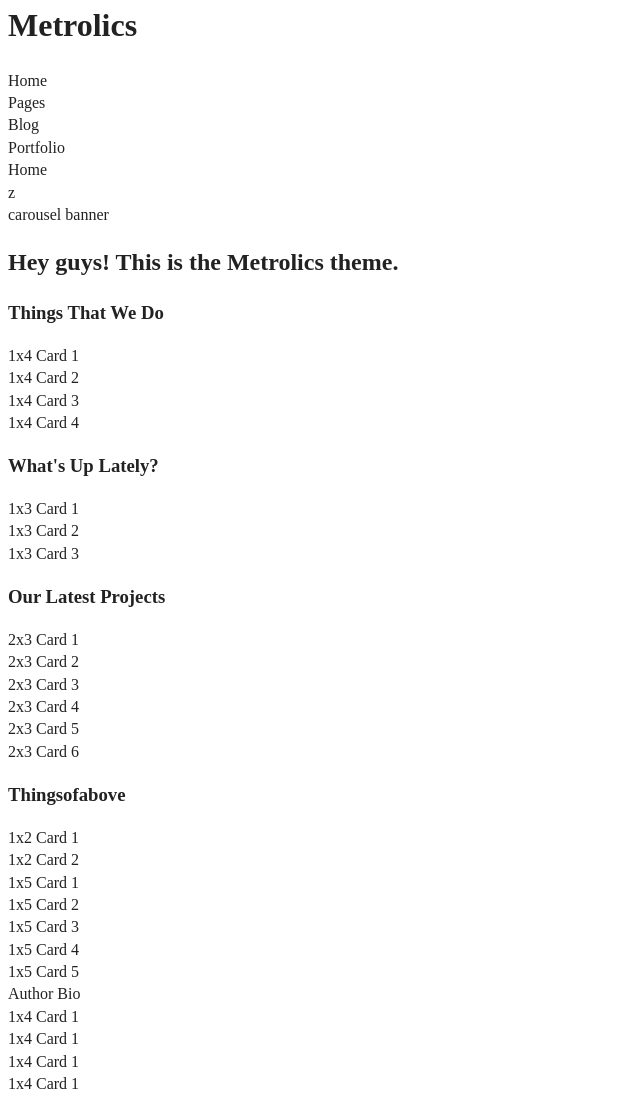
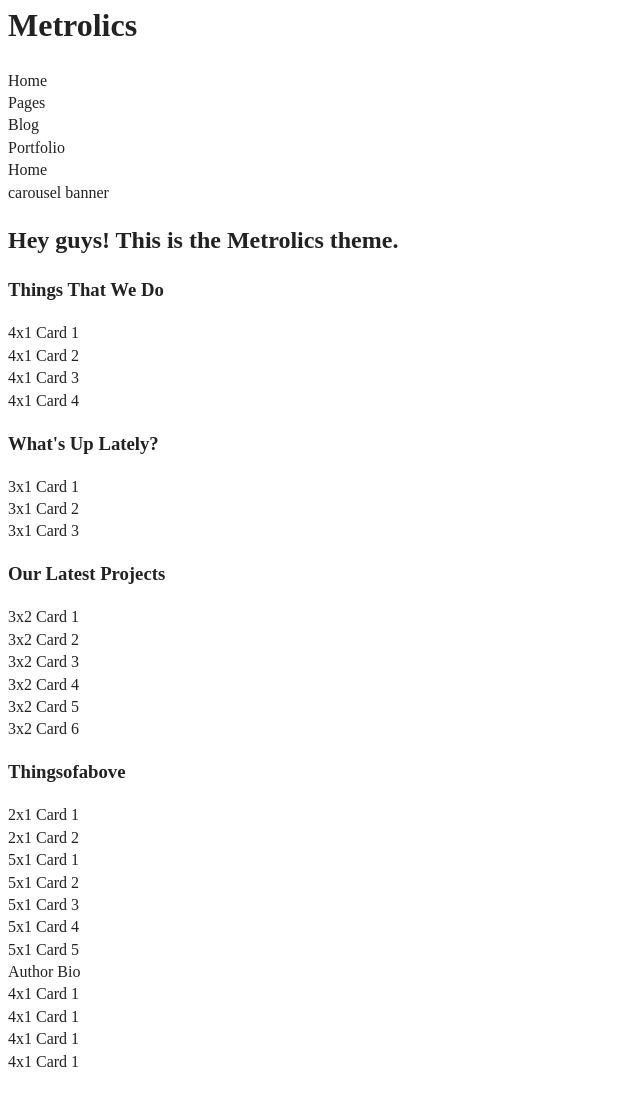
Before and after one commit to Ktan61/metrolics_mockup, a plain HTML site: page index.html in a window 1280 px wide. Shown: the part 18-1121 px from the top of the page, without its empty margins (0-640 px from the left). After the commit the page ends 1099 px from the top, so only its background shows below. Drawn offline with Linux system fonts and the light colour scheme.

Commit message:
Updated content to follow standard width x height convention

```diff
--- a/index.html
+++ b/index.html
@@ -34,7 +34,7 @@
         <div>Blog</div>
         <div>Portfolio</div>
         <div>Home</div>
-      </div>z
+      </div>
     </div>
   </header>
 
@@ -56,10 +56,10 @@
         <h3>Things That We Do</h3>
       </div>
       <div>
-        <div>1x4 Card 1</div>
-        <div>1x4 Card 2</div>
-        <div>1x4 Card 3</div>
-        <div>1x4 Card 4</div>
+        <div>4x1 Card 1</div>
+        <div>4x1 Card 2</div>
+        <div>4x1 Card 3</div>
+        <div>4x1 Card 4</div>
       </div>
     </div>
   </section>
@@ -70,9 +70,9 @@
         <h3>What's Up Lately?</h3>
       </div>
       <div>
-        <div>1x3 Card 1</div>
-        <div>1x3 Card 2</div>
-        <div>1x3 Card 3</div>
+        <div>3x1 Card 1</div>
+        <div>3x1 Card 2</div>
+        <div>3x1 Card 3</div>
       </div>
     </div>
   </section>
@@ -83,12 +83,12 @@
         <h3>Our Latest Projects</h3>
       </div>
       <div>
-        <div>2x3 Card 1</div>
-        <div>2x3 Card 2</div>
-        <div>2x3 Card 3</div>
-        <div>2x3 Card 4</div>
-        <div>2x3 Card 5</div>
-        <div>2x3 Card 6</div>
+        <div>3x2 Card 1</div>
+        <div>3x2 Card 2</div>
+        <div>3x2 Card 3</div>
+        <div>3x2 Card 4</div>
+        <div>3x2 Card 5</div>
+        <div>3x2 Card 6</div>
       </div>
     </div>
   </section>
@@ -99,19 +99,19 @@
         <h3>Thingsofabove</h3>
       </div>
       <div>
-        <div>1x2 Card 1</div>
-        <div>1x2 Card 2</div>
+        <div>2x1 Card 1</div>
+        <div>2x1 Card 2</div>
       </div>
     </div>
   </section>
 
   <section>
     <div>
-      <div>1x5 Card 1</div>
-      <div>1x5 Card 2</div>
-      <div>1x5 Card 3</div>
-      <div>1x5 Card 4</div>
-      <div>1x5 Card 5</div>
+      <div>5x1 Card 1</div>
+      <div>5x1 Card 2</div>
+      <div>5x1 Card 3</div>
+      <div>5x1 Card 4</div>
+      <div>5x1 Card 5</div>
     </div>
   </section>
 
@@ -121,10 +121,10 @@
         Author Bio
       </div>
       <div>
-        <div>1x4 Card 1</div>
-        <div>1x4 Card 1</div>
-        <div>1x4 Card 1</div>
-        <div>1x4 Card 1</div>
+        <div>4x1 Card 1</div>
+        <div>4x1 Card 1</div>
+        <div>4x1 Card 1</div>
+        <div>4x1 Card 1</div>
       </div>
     </div>
   </footer>
```
